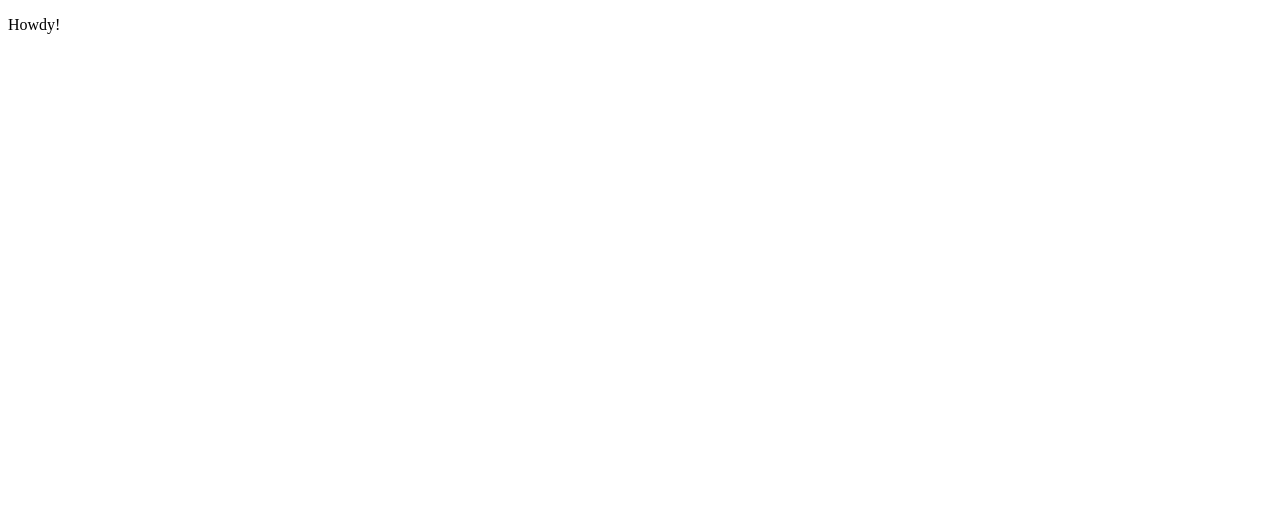
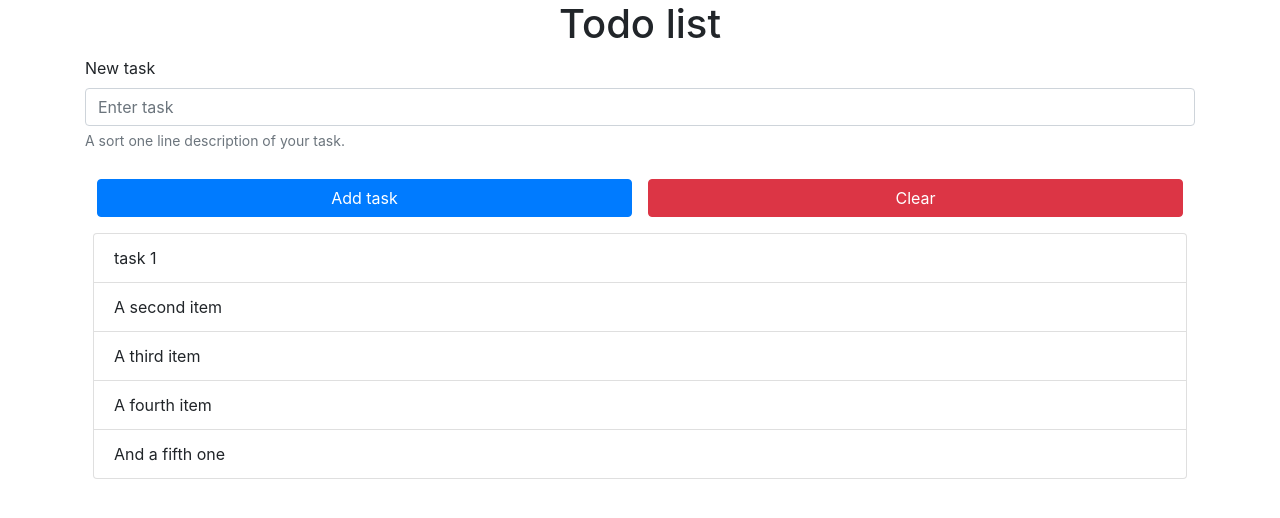
Before and after one commit to dsingh2244/my_to_do_list, a plain HTML site: page todo.html in a window 1280 px wide. Drawn offline with nearby package versions, Linux system fonts and the light colour scheme.

Commit message:
html complete

```diff
--- a/todo.html
+++ b/todo.html
@@ -4,12 +4,39 @@
 <head>
     <meta charset='UTF-8'>
     <title>Hello There!</title>
-    <link rel='stylesheet' href=''>
+    <link rel="stylesheet" href="https://cdn.jsdelivr.net/npm/bootstrap@4.6.2/dist/css/bootstrap.min.css" integrity="sha384-xOolHFLEh07PJGoPkLv1IbcEPTNtaed2xpHsD9ESMhqIYd0nLMwNLD69Npy4HI+N" crossorigin="anonymous">
+    <script src="https://cdn.jsdelivr.net/npm/jquery@3.5.1/dist/jquery.slim.min.js" integrity="sha384-DfXdz2htPH0lsSSs5nCTpuj/zy4C+OGpamoFVy38MVBnE+IbbVYUew+OrCXaRkfj" crossorigin="anonymous"></script>
+    <script src="https://cdn.jsdelivr.net/npm/popper.js@1.16.1/dist/umd/popper.min.js" integrity="sha384-9/reFTGAW83EW2RDu2S0VKaIzap3H66lZH81PoYlFhbGU+6BZp6G7niu735Sk7lN" crossorigin="anonymous"></script>
+    <script src="https://cdn.jsdelivr.net/npm/bootstrap@4.6.2/dist/js/bootstrap.min.js" integrity="sha384-+sLIOodYLS7CIrQpBjl+C7nPvqq+FbNUBDunl/OZv93DB7Ln/533i8e/mZXLi/P+" crossorigin="anonymous"></script>
 </head>
 
 <body>
-    <p>Howdy!</p>
-    <script src=''></script>
+    <div class="container">
+        <h1 align="center">Todo list</h1>
+        <div class="row">
+            <div class="col">
+                <div class="form-group">
+                    <label for="newtask">New task</label>
+                    <input type="text" class="form-control" id="newtask" aria-describedby="newtaskhelp" placeholder="Enter task">
+                    <small id="newtaskhelp" class="form-text text-muted">A sort one line description of your task.</small>
+                </div>
+            </div>
+        </div>
+
+        <div class="row m-1">
+            <button type="button" class="btn btn-primary col m-2">Add task</button>
+            <button type="button" class="btn btn-danger col m-2">Clear</button>
+        </div>
+
+        <ul class="list-group row m-2">
+            <li class="list-group-item">task 1</li>
+            <li class="list-group-item">A second item</li>
+            <li class="list-group-item">A third item</li>
+            <li class="list-group-item">A fourth item</li>
+            <li class="list-group-item">And a fifth one</li>
+        </ul>
+    </div>
+
 </body>
 
 </html>
```
